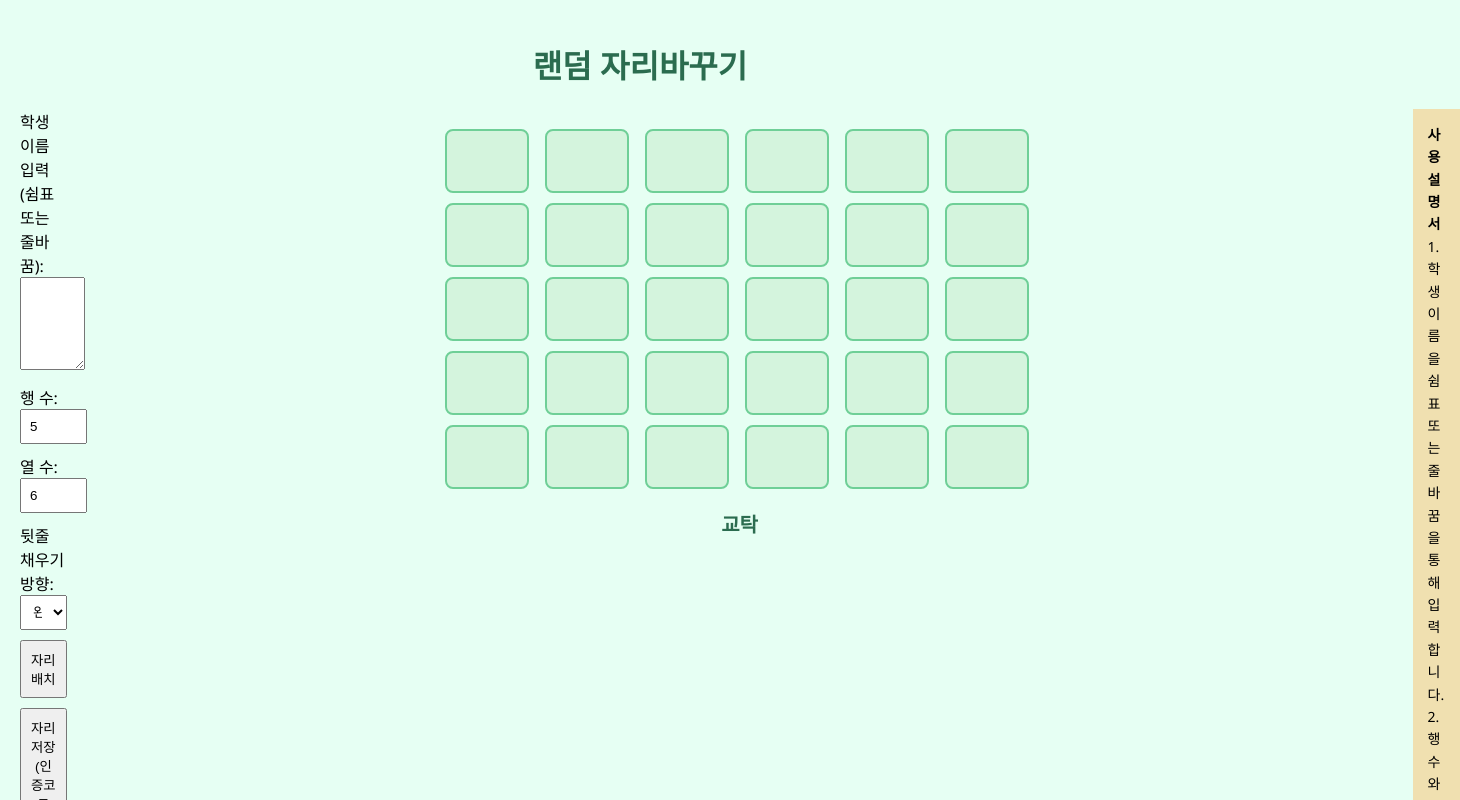
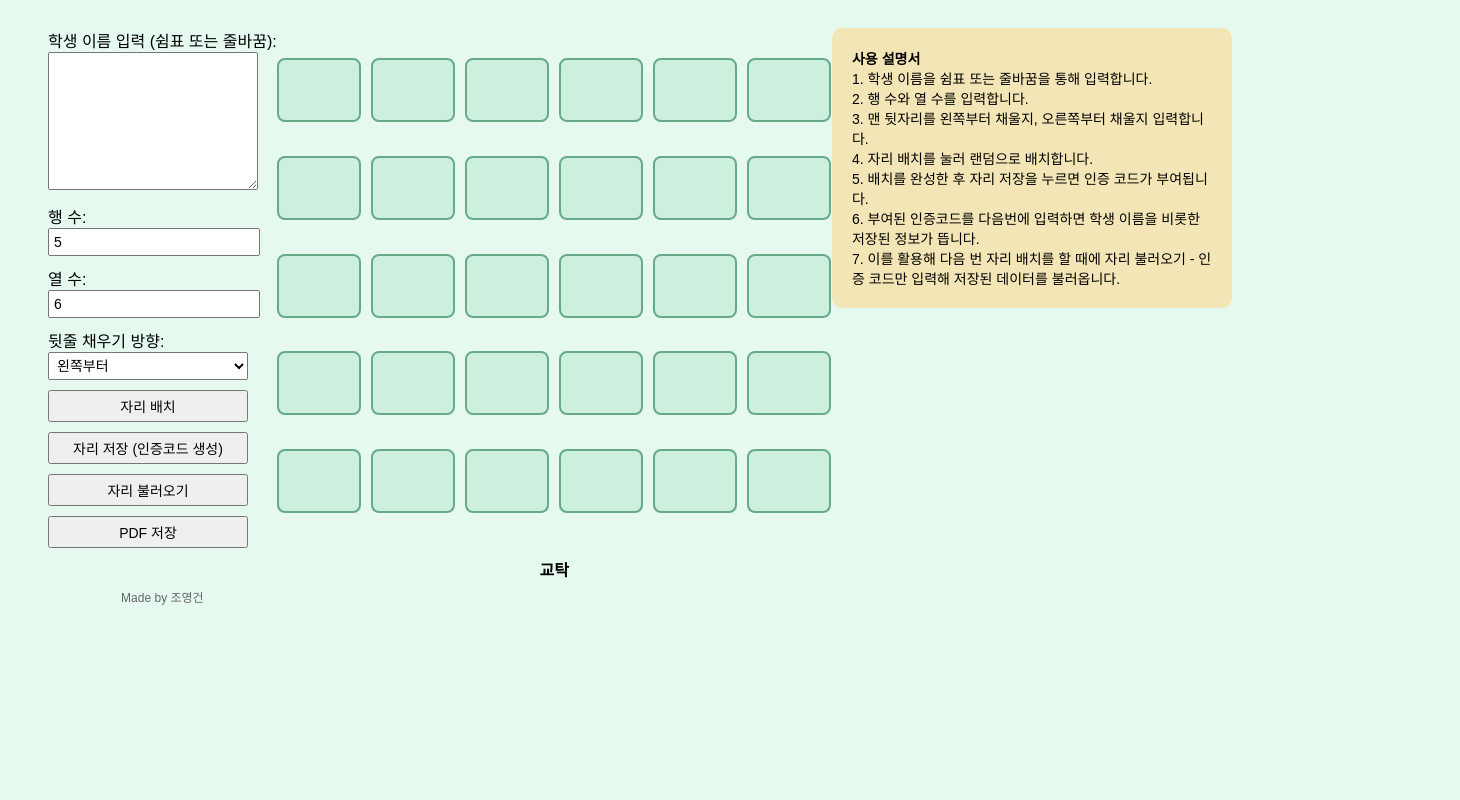
Before and after one commit to jyg0224/seat, a plain HTML site: page index.html in a window 1280 px wide. Both pictures are taken after a click on the button "자리 배치". Shown: the top 800 px of the page, 1460 px wide, since content can reach past the window. Drawn offline with nearby package versions, Linux system fonts and the light colour scheme.

Commit message:
Update index.html

```diff
--- a/index.html
+++ b/index.html
@@ -2,250 +2,192 @@
 <html lang="ko">
 <head>
   <meta charset="UTF-8">
-  <meta name="viewport" content="width=device-width, initial-scale=1.0">
   <title>랜덤 자리바꾸기</title>
-  <script type="module">
-    import { initializeApp } from "https://www.gstatic.com/firebasejs/10.9.0/firebase-app.js";
-    import { getDatabase, ref, set, get, child } from "https://www.gstatic.com/firebasejs/10.9.0/firebase-database.js";
-
-    const firebaseConfig = {
-      apiKey: "AIzaSyCFE25bdLM9PN8t7IPDzeu9w8VVa7TykLU",
-      authDomain: "randomseat-fe53e.firebaseapp.com",
-      databaseURL: "https://randomseat-fe53e-default-rtdb.asia-southeast1.firebasedatabase.app",
-      projectId: "randomseat-fe53e",
-      storageBucket: "randomseat-fe53e.appspot.com",
-      messagingSenderId: "1083859443221",
-      appId: "1:1083859443221:web:2a6c07241e344da2d9b81c"
-    };
-
-    const app = initializeApp(firebaseConfig);
-    const db = getDatabase(app);
-
-    let fixedSeats = {};
-    let names = [];
-
-    window.onload = () => {
-      document.getElementById('saveBtn').addEventListener('click', saveToFirebase);
-      document.getElementById('loadBtn').addEventListener('click', loadFromFirebase);
-      document.getElementById('assignBtn').addEventListener('click', assignSeats);
-      document.getElementById('pdfBtn').addEventListener('click', downloadPDF);
-    }
-
-    function generateCode() {
-      const chars = 'ABCDEFGHIJKLMNOPQRSTUVWXYZ0123456789';
-      return Array.from({ length: 6 }, () => chars[Math.floor(Math.random() * chars.length)]).join('');
-    }
-
-    async function saveToFirebase() {
-      const code = generateCode();
-      const data = {
-        nameInput: document.getElementById('nameInput').value,
-        row: document.getElementById('rowCount').value,
-        col: document.getElementById('colCount').value,
-        dir: document.getElementById('direction').value,
-        fixed: fixedSeats
-      };
-      await set(ref(db, 'seats/' + code), data);
-      alert(`저장되었습니다. 인증코드: ${code}`);
-    }
-
-    async function loadFromFirebase() {
-      const code = prompt('인증코드를 입력하세요');
-      const snapshot = await get(child(ref(db), 'seats/' + code));
-      if (snapshot.exists()) {
-        const data = snapshot.val();
-        document.getElementById('nameInput').value = data.nameInput;
-        document.getElementById('rowCount').value = data.row;
-        document.getElementById('colCount').value = data.col;
-        document.getElementById('direction').value = data.dir;
-        fixedSeats = data.fixed || {};
-        assignSeats();
-      } else {
-        alert('데이터가 존재하지 않습니다.');
-      }
-    }
-
-    function assignSeats() {
-      names = document.getElementById('nameInput').value.split(/[\n,]/).map(n => n.trim()).filter(n => n);
-      const rows = parseInt(document.getElementById('rowCount').value);
-      const cols = parseInt(document.getElementById('colCount').value);
-      const direction = document.getElementById('direction').value;
-
-      const grid = Array.from({ length: rows }, () => Array(cols).fill(null));
-      const assigned = new Set(Object.values(fixedSeats));
-      const remain = names.filter(n => !assigned.has(n));
-      shuffleArray(remain);
-
-      for (let key in fixedSeats) {
-        const [r, c] = key.split('-').map(Number);
-        grid[r][c] = fixedSeats[key];
-      }
-
-      for (let i = rows - 1; i >= 0; i--) {
-        const colRange = direction === 'right' ? [...Array(cols).keys()].reverse() : [...Array(cols).keys()];
-        for (let j of colRange) {
-          const key = `${i}-${j}`;
-          if (!fixedSeats[key] && remain.length > 0) {
-            grid[i][j] = remain.pop();
-          }
-        }
-      }
-      renderGrid(grid);
-    }
-
-    function renderGrid(grid) {
-      const seatGrid = document.getElementById('seatGrid');
-      seatGrid.innerHTML = '';
-      seatGrid.style.gridTemplateColumns = `repeat(${grid[0].length}, 90px)`;
-
-      for (let i = 0; i < grid.length; i++) {
-        for (let j = 0; j < grid[0].length; j++) {
-          const key = `${i}-${j}`;
-          const div = document.createElement('div');
-          div.className = 'seat';
-          if (fixedSeats[key]) div.classList.add('fixed');
-          div.textContent = grid[i][j] || '';
-
-          div.onclick = () => {
-            if (fixedSeats[key]) {
-              delete fixedSeats[key];
-              assignSeats();
-            } else {
-              const name = prompt('고정할 학생 이름을 입력하세요');
-              if (name && names.includes(name) && !Object.values(fixedSeats).includes(name)) {
-                fixedSeats[key] = name;
-                assignSeats();
-              } else {
-                alert('이름이 없거나 이미 고정됨');
-              }
-            }
-          }
-          seatGrid.appendChild(div);
-        }
-      }
-      const label = document.createElement('div');
-      label.textContent = '교탁';
-      label.className = 'desk-label';
-      seatGrid.appendChild(label);
-    }
-
-    function shuffleArray(arr) {
-      for (let i = arr.length - 1; i > 0; i--) {
-        const j = Math.floor(Math.random() * (i + 1));
-        [arr[i], arr[j]] = [arr[j], arr[i]];
-      }
-    }
-
-    function downloadPDF() {
-      window.print();
-    }
-  </script>
+  <script src="https://www.gstatic.com/firebasejs/9.6.1/firebase-app.js"></script>
+  <script src="https://www.gstatic.com/firebasejs/9.6.1/firebase-database.js"></script>
+  <script src="https://cdnjs.cloudflare.com/ajax/libs/jspdf/2.5.1/jspdf.umd.min.js"></script>
   <style>
     body {
-      font-family: 'Segoe UI', sans-serif;
-      background-color: #e6fff3;
-      margin: 0;
-      padding: 20px;
-    }
-    h1 {
-      text-align: center;
-      color: #2b6c4f;
+      background-color: #e6f9ee;
+      font-family: Arial, sans-serif;
+      display: flex;
+      justify-content: space-between;
+      padding: 20px 40px;
     }
     .container {
       display: flex;
-      gap: 10cm;
-      align-items: flex-start;
+      flex-direction: column;
+      gap: 10px;
     }
-    .left-panel {
-      width: 300px;
+    textarea, input, select, button {
+      font-size: 14px;
+      padding: 4px;
+      width: 200px;
     }
-    .left-panel textarea, .left-panel input, .left-panel select, .left-panel button {
-      width: 100%;
-      margin-bottom: 10px;
-      padding: 8px;
-    }
-    #seatGrid {
+    .seat-grid {
       display: grid;
       gap: 10px;
-      margin-top: 20px;
+      justify-content: center;
+      margin-top: 30px;
     }
     .seat {
       width: 80px;
       height: 60px;
-      background-color: #d4f4dd;
+      background-color: #ccf0dd;
       display: flex;
       justify-content: center;
       align-items: center;
-      border: 2px solid #6fcf97;
+      border: 2px solid #66aa88;
       border-radius: 8px;
-      position: relative;
-      cursor: pointer;
     }
     .fixed {
-      background-color: #fffb8f;
-      font-weight: bold;
+      background-color: #99e6cc;
     }
-    .desk-label {
-      grid-column: span 6;
+    h1 {
       text-align: center;
-      font-weight: bold;
-      color: #2b6c4f;
-      font-size: 20px;
-      margin-top: 10px;
+      color: #207755;
     }
-    .footer {
+    .right-panel {
+      width: 400px;
+    }
+    .guide {
+      background: #f3e5b5;
+      padding: 20px;
+      font-size: 14px;
+      border-radius: 10px;
+    }
+    #footer {
       text-align: center;
+      margin-top: 30px;
+      color: #666;
       font-size: 12px;
-      margin-top: 40px;
-      color: #555;
-    }
-    .instruction {
-      background: #f0e0b0;
-      padding: 15px;
-      font-size: 14px;
-      line-height: 1.6;
-      width: 500px;
     }
   </style>
 </head>
 <body>
-  <h1>랜덤 자리바꾸기</h1>
   <div class="container">
-    <div class="left-panel">
-      <label>학생 이름 입력 (쉼표 또는 줄바꿈):</label>
-      <textarea id="nameInput" rows="5"></textarea>
-
-      <label>행 수:</label>
-      <input type="number" id="rowCount" value="5">
-
-      <label>열 수:</label>
-      <input type="number" id="colCount" value="6">
-
-      <label>뒷줄 채우기 방향:</label>
+    <label>학생 이름 입력 (쉼표 또는 줄바꿈):<br>
+      <textarea id="names" rows="8"></textarea>
+    </label>
+    <label>행 수: <br><input id="rows" type="number" value="5"></label>
+    <label>열 수: <br><input id="cols" type="number" value="6"></label>
+    <label>뒷줄 채우기 방향:<br>
       <select id="direction">
         <option value="left">왼쪽부터</option>
         <option value="right">오른쪽부터</option>
       </select>
+    </label>
+    <button onclick="assignSeats()">자리 배치</button>
+    <button onclick="saveData()">자리 저장 (인증코드 생성)</button>
+    <button onclick="loadData()">자리 불러오기</button>
+    <button onclick="exportPDF()">PDF 저장</button>
+    <div id="footer">Made by 조영건</div>
+  </div>
 
-      <button id="assignBtn">자리 배치</button>
-      <button id="saveBtn">자리 저장 (인증코드 생성)</button>
-      <button id="loadBtn">자리 불러오기</button>
-      <button id="pdfBtn">PDF 저장</button>
-    </div>
+  <div id="seats" class="seat-grid"></div>
 
-    <div id="seatGrid"></div>
-
-    <div class="instruction">
-      <strong>사용 설명서</strong><br>
+  <div class="right-panel">
+    <div class="guide">
+      <b>사용 설명서</b><br>
       1. 학생 이름을 쉼표 또는 줄바꿈을 통해 입력합니다.<br>
       2. 행 수와 열 수를 입력합니다.<br>
       3. 맨 뒷자리를 왼쪽부터 채울지, 오른쪽부터 채울지 입력합니다.<br>
-      4. 자리 배치를 눌러 랜덤으로 배치합니다.(특정 자리를 원하는 학생이 있으면 학생 자리를 클릭해 학생 이름 입력이 가능합니다.<br>
+      4. 자리 배치를 눌러 랜덤으로 배치합니다.<br>
       5. 배치를 완성한 후 자리 저장을 누르면 인증 코드가 부여됩니다.<br>
-      6. 부여된 인증코드를 다음번에 또 입력하면 학생 이름을 비롯한 저장된 정보가 뜹니다.<br>
+      6. 부여된 인증코드를 다음번에 입력하면 학생 이름을 비롯한 저장된 정보가 뜹니다.<br>
       7. 이를 활용해 다음 번 자리 배치를 할 때에 자리 불러오기 - 인증 코드만 입력해 저장된 데이터를 불러옵니다.
     </div>
   </div>
-  <div class="footer">Made by 조영건</div>
+
+  <script>
+    const firebaseConfig = {
+      apiKey: "AIzaSyCF...", // 여기에 실제 API KEY 입력
+      authDomain: "...",
+      databaseURL: "https://...firebaseio.com",
+      projectId: "..."
+    };
+    firebase.initializeApp(firebaseConfig);
+    const db = firebase.database();
+
+    function assignSeats() {
+      const nameInput = document.getElementById("names").value.trim();
+      const direction = document.getElementById("direction").value;
+      let names = nameInput.split(/[\n,]+/).map(n => n.trim()).filter(n => n);
+      const rows = parseInt(document.getElementById("rows").value);
+      const cols = parseInt(document.getElementById("cols").value);
+
+      while (names.length < rows * cols) names.push("");
+      names = names.sort(() => Math.random() - 0.5);
+
+      const seatGrid = document.getElementById("seats");
+      seatGrid.innerHTML = "";
+      seatGrid.style.gridTemplateColumns = `repeat(${cols}, 1fr)`;
+
+      for (let r = 0; r < rows; r++) {
+        let row = [];
+        for (let c = 0; c < cols; c++) {
+          let idx = direction === "left" ? r * cols + c : r * cols + (cols - 1 - c);
+          row.push(`<div class='seat'>${names[idx]}</div>`);
+        }
+        seatGrid.innerHTML += row.join('');
+      }
+
+      const lectern = document.createElement("div");
+      lectern.style.gridColumn = `span ${cols}`;
+      lectern.style.textAlign = "center";
+      lectern.style.fontWeight = "bold";
+      lectern.style.marginTop = "10px";
+      lectern.innerText = "교탁";
+      seatGrid.appendChild(lectern);
+    }
+
+    function exportPDF() {
+      const { jsPDF } = window.jspdf;
+      const pdf = new jsPDF();
+      const seats = document.querySelectorAll('.seat');
+      let x = 10, y = 20, count = 0;
+
+      seats.forEach(seat => {
+        const text = seat.textContent.trim();
+        pdf.setDrawColor(100);
+        pdf.rect(x, y, 30, 20);
+        pdf.text(text, x + 3, y + 12);
+        x += 35;
+        count++;
+        if (count % 6 === 0) { x = 10; y += 25; }
+      });
+
+      y += 15;
+      pdf.setFont(undefined, 'bold');
+      pdf.text("교탁", 100, y);
+
+      pdf.save("자리배치.pdf");
+    }
+
+    function saveData() {
+      const code = Math.random().toString(36).substring(2, 8).toUpperCase();
+      const data = {
+        names: document.getElementById("names").value,
+        rows: document.getElementById("rows").value,
+        cols: document.getElementById("cols").value,
+        direction: document.getElementById("direction").value
+      };
+      db.ref("seats/" + code).set(data).then(() => alert("저장됨! 인증코드: " + code));
+    }
+
+    function loadData() {
+      const code = prompt("인증코드를 입력하세요").toUpperCase();
+      db.ref("seats/" + code).get().then(snapshot => {
+        const data = snapshot.val();
+        if (data) {
+          document.getElementById("names").value = data.names;
+          document.getElementById("rows").value = data.rows;
+          document.getElementById("cols").value = data.cols;
+          document.getElementById("direction").value = data.direction;
+          assignSeats();
+        } else alert("해당 코드의 데이터가 없습니다.");
+      });
+    }
+  </script>
 </body>
 </html>
```
